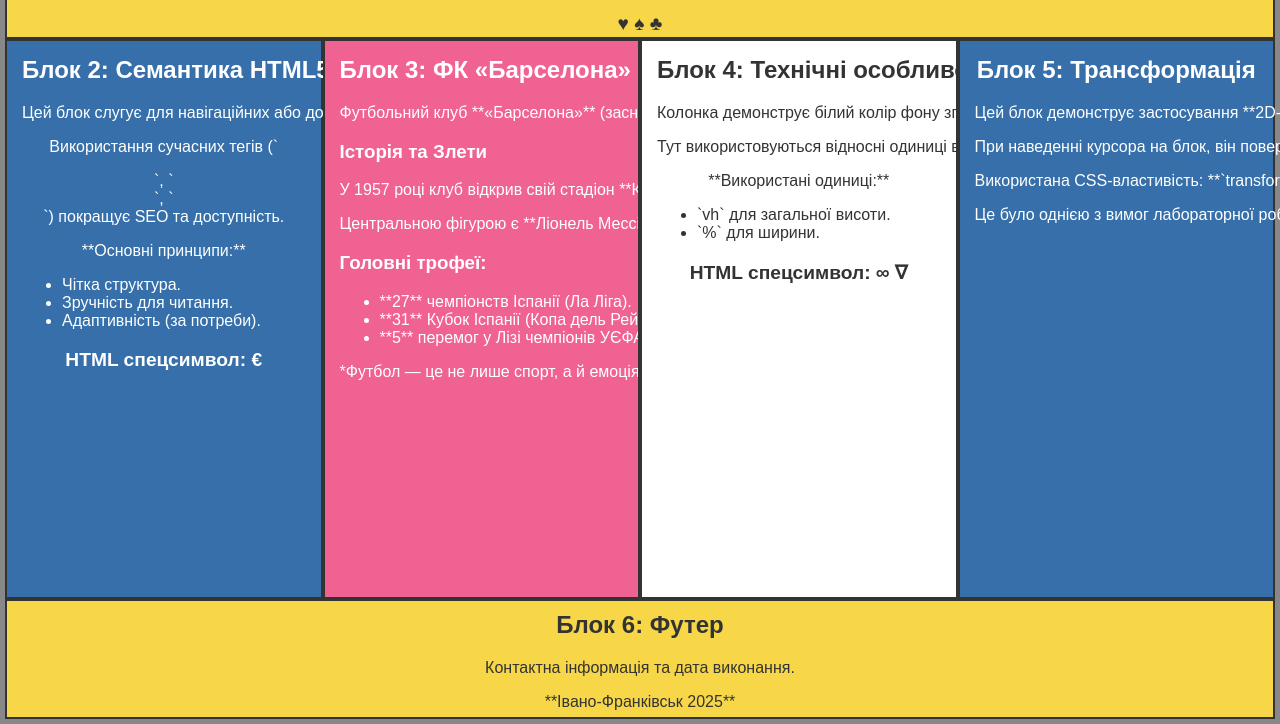
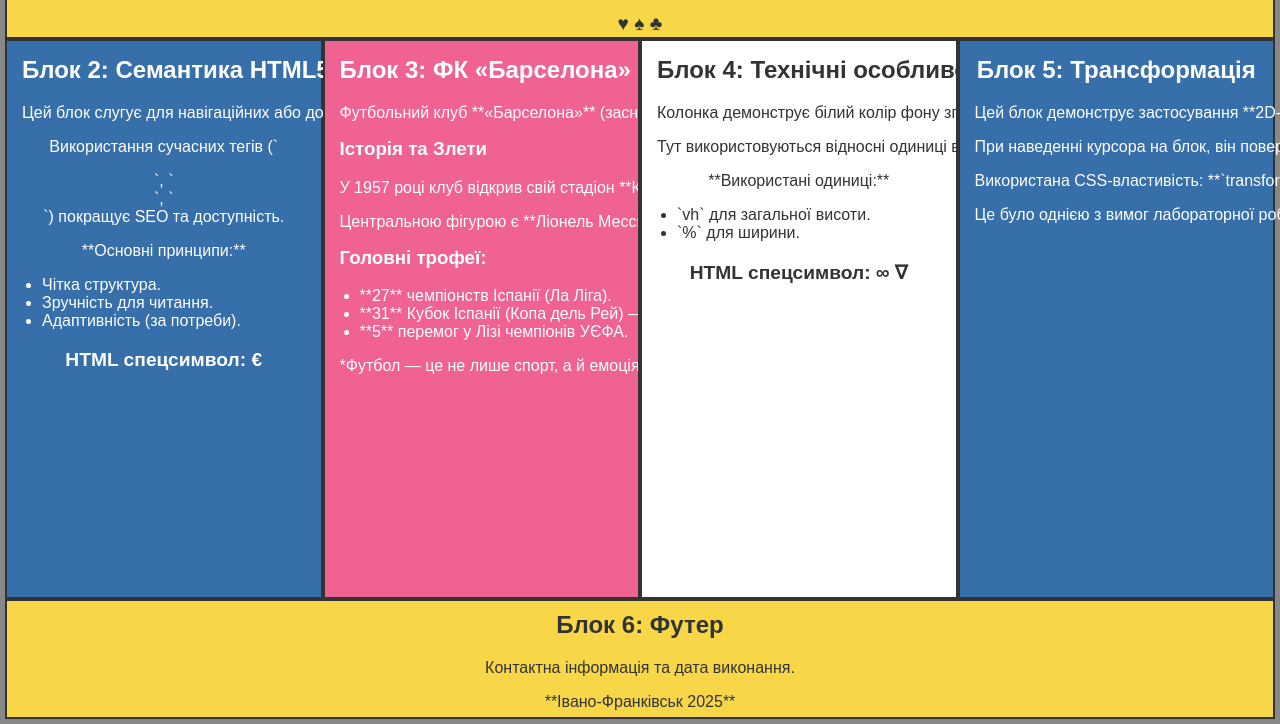
Before and after one commit to Sondei555/lab_7, a plain HTML site: page index.html in a window 1280 px wide. Shown: the part 86-810 px from the top of the page. Drawn offline with Linux system fonts and the light colour scheme.

Commit message:
Update styles for blocks and scrolling behavior

```diff
--- a/styles.css
+++ b/styles.css
@@ -40,13 +40,16 @@
     padding: 15px;
 }
 
+.block-1 { background-color: #f7d747; }
+.block-6 { background-color: #f7d747; }
 .block-2 { width: 25%; background-color: #366fa9; color: white; }
 .block-3 { width: 25%; background-color: #f06292; color: white; }
 .block-4 { width: 25%; background-color: #fff; }
 .block-5 { width: 25%; background-color: #366fa9; color: white; }
 
 .block-scroll {
-    overflow: auto;
+    overflow-y: auto;
+    overflow-x: hidden;
     text-align: left;
     padding: 15px;
 }
@@ -59,7 +62,11 @@
     transform: rotate(-5deg);
     box-shadow: 0 0 15px rgba(0, 0, 0, 0.5);
 }
-
 h2 { margin-top: 0; font-size: 1.5em; }
+h3 { margin-top: 5px; }
 .specials { font-size: 1.2em; font-weight: bold; margin-bottom: 5px; }
-ul { text-align: left; }
+ul, ol {
+    text-align: left;
+    padding-left: 20px;
+    margin: 5px 0;
+}
```
